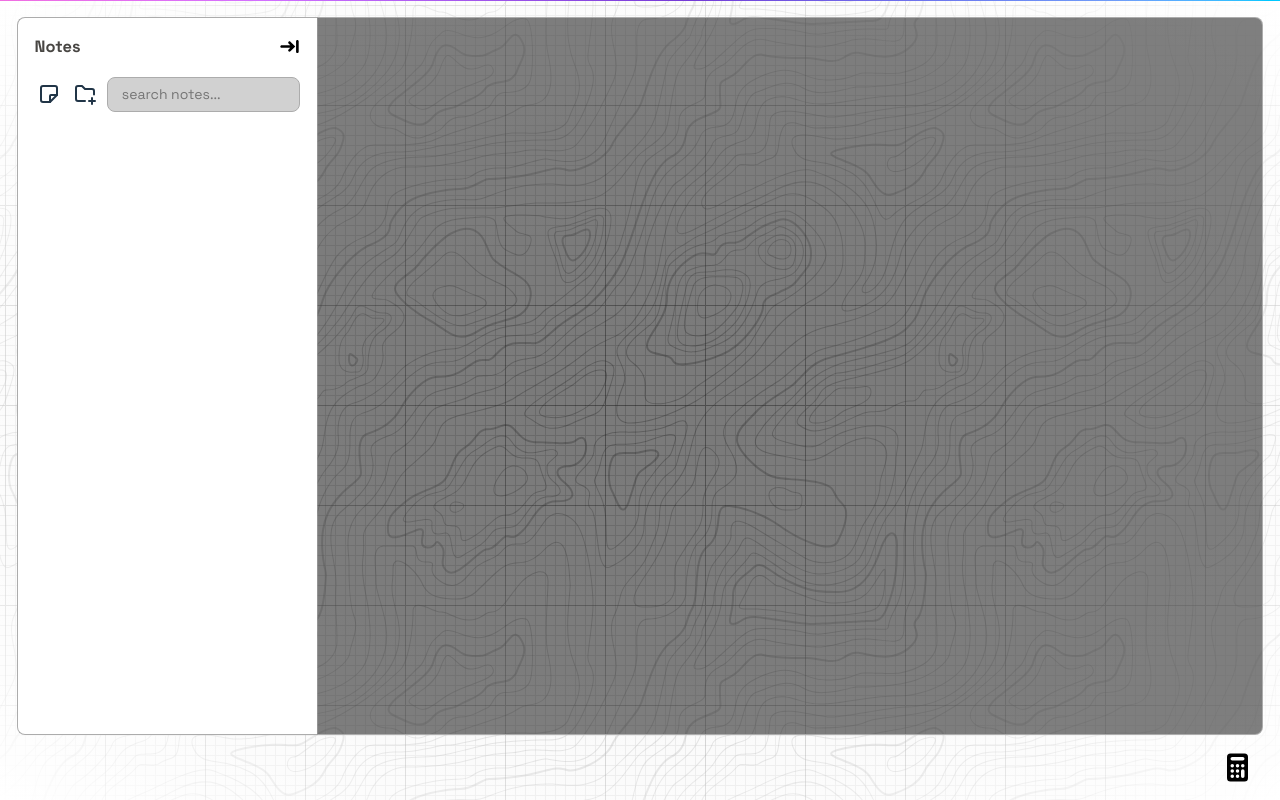
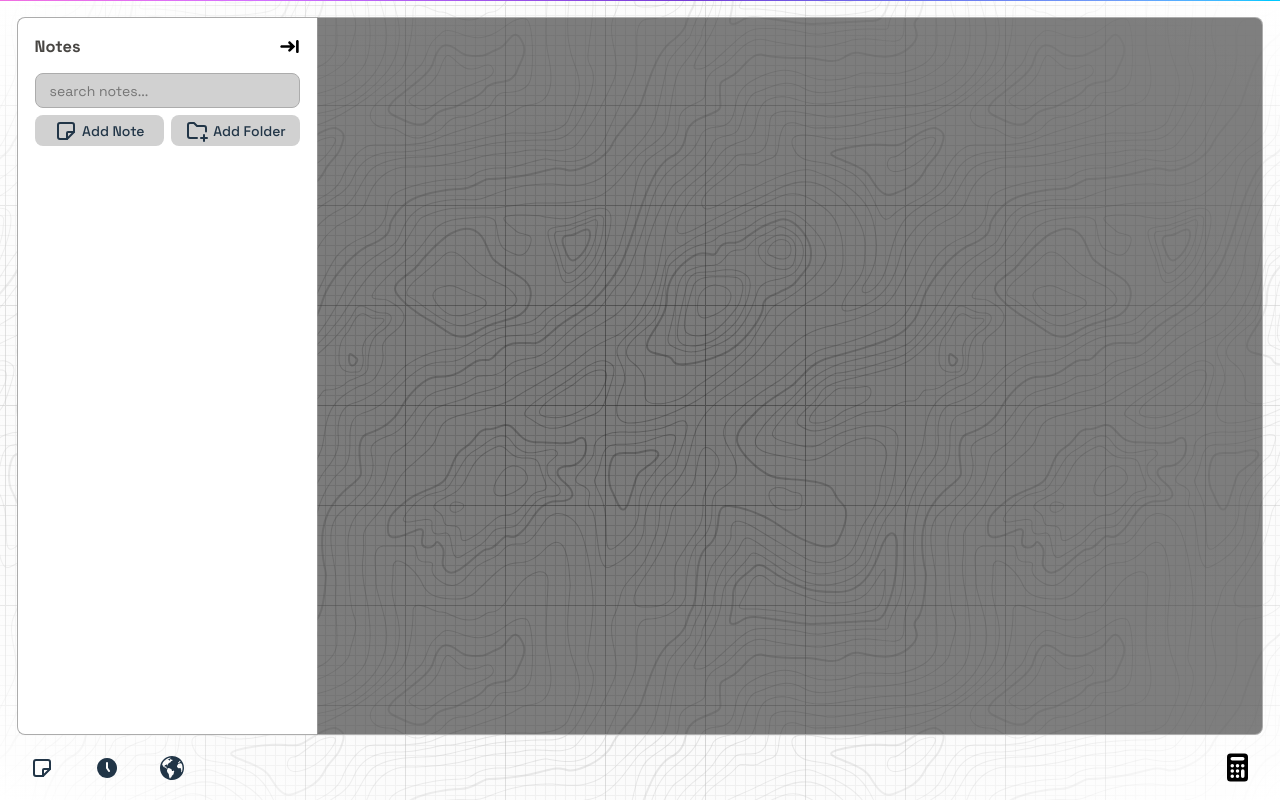
Before and after one commit to BigBadBodyPillow/Notes, a React (Vite) app: page / in a window 1280 px wide. Built offline with nearby package versions, Linux system fonts and the light colour scheme; the HTML template or start-up script is replaced by a standard one.

Commit message:
fix caluclator for webkit campatibility and add nav buttons

```diff
--- a/src/App.css
+++ b/src/App.css
@@ -54,12 +54,41 @@ main {
   justify-content: center;
   /* gap: 1em; */
 }
-.tools {
+.bottom-tools {
   z-index: 1;
   /* height: 20px; */
   width: 100%;
   padding: 0.5em 1.2em;
   display: flex;
-  justify-content: flex-end;
+  justify-content: flex-start;
   gap: 1em;
+  .clock-toggle {
+    svg {
+      height: 24px;
+      width: 24px;
+      path {
+        fill: var(--text-colour);
+      }
+    }
+  }
+  button {
+    background-color: transparent;
+    padding: 0.5em;
+    aspect-ratio: 1/1;
+    display: flex;
+    justify-content: center;
+    align-items: center;
+    transition:
+      border-color 0.25s,
+      transform 0.15s cubic-bezier(0.56, 0.72, 0, 0.99);
+
+    &:hover {
+      background-color: var(--button-background);
+    }
+  }
+  .calculator {
+    flex: 1;
+    display: flex;
+    justify-content: flex-end;
+  }
 }
--- a/src/App.jsx
+++ b/src/App.jsx
@@ -6,6 +6,11 @@ import { Calculator } from "./components/Calculator/Calculator";
 import { Notes } from "./components/Notes/Notes";
 import { Aside } from "./components/Notes/Aside/Aside";
 import { NotesProvider } from "./context/NotesContext";
+
+//assets
+import NotesSVG from "./assets/note.svg?react";
+import TimerSVG from "./assets/clock-hour-5.svg?react";
+import ClockSVG from "./assets/earth-12-svgrepo-com.svg?react";
 
 function App() {
   return (
@@ -16,8 +21,19 @@ function App() {
           <Aside />
           <Notes />
         </main>
-        <div className="tools">
-          <Calculator />
+        <div className="bottom-tools">
+          <button className="notes-toggle">
+            <NotesSVG />
+          </button>
+          <button className="timer-toggle">
+            <TimerSVG />
+          </button>
+          <button className="clock-toggle">
+            <ClockSVG />
+          </button>
+          <div className="calculator">
+            <Calculator />
+          </div>
         </div>
       </>
     </NotesProvider>
--- a/src/components/Calculator/Calculator.css
+++ b/src/components/Calculator/Calculator.css
@@ -45,7 +45,8 @@
   --keypad-background: light-dark(#c7c7c7, #1a1a1a);
 
   position-anchor: --calculator-toggle;
-  position: absolute !important;
+  position: absolute;
+  bottom: 10%; /* for compatibility (anchor not on safari yet i guess? or anchor in calc)*/
   bottom: calc(anchor(top) + 0.5em);
   right: anchor(right);
   /* bottom: 4rem;
--- a/src/components/Notes/Aside/Aside.css
+++ b/src/components/Notes/Aside/Aside.css
@@ -12,8 +12,6 @@
     display: flex;
     flex-direction: column;
     overflow-y: auto;
-    /* scrollbar-gutter: stable; */
-    /* justify-content: space-between; */
 
     &.closed {
       max-width: 50px;
@@ -55,25 +53,36 @@
       margin-block: 1em;
       padding: 0;
       display: flex;
+      flex-direction: column;
       gap: 0.5em;
       align-items: center;
 
+      .button-group {
+        display: flex;
+        gap: 0.5em;
+        width: 100%;
+      }
+
       button,
       .import {
+        margin: 0;
         padding: 0;
-        margin: 0;
-        background: transparent;
-        height: 2.5em;
-        width: 2.5em;
+        padding-block: 0.25em;
+        flex: 1;
         border: none;
         cursor: pointer;
-        display: grid;
-        place-items: center;
-        font-size: 1.2em;
+        display: flex;
+        align-items: center;
+        gap: 0.3em;
+        justify-content: center;
+        white-space: nowrap;
 
         border-radius: var(--border-radius);
+        &:hover {
+          transform: none;
+        }
       }
-      .import {
+      /* .import {
         transition:
           transform 0.15s cubic-bezier(0.56, 0.72, 0, 0.99),
           var(--theme-switch-transition);
@@ -84,7 +93,7 @@
         &:active {
           transform: scale(1);
         }
-      }
+      } */
 
       input {
         height: 2.5em;
--- a/src/components/Notes/Aside/Aside.jsx
+++ b/src/components/Notes/Aside/Aside.jsx
@@ -95,21 +95,30 @@ export function Aside() {
           </button>
         </div>
         <div className="tools">
-          <button className="addNote" onClick={handleAddNote} title="Add note">
-            <AddNoteSVG />
-          </button>
-          <button
-            className="addFolder"
-            onClick={handleAddFolder}
-            title="Add folder"
-          >
-            <AddFolderSVG />
-          </button>
           <input
             placeholder="search notes..."
             value={searchTerm}
             onChange={handleSearch}
           />
+          <div className="button-group">
+            <button
+              className="addNote"
+              onClick={handleAddNote}
+              title="Add note"
+            >
+              <AddNoteSVG />
+              <span>Add Note</span>
+            </button>
+            <button
+              className="addFolder"
+              onClick={handleAddFolder}
+              title="Add folder"
+            >
+              <AddFolderSVG />
+              <span>Add Folder</span>
+            </button>
+          </div>
+
           {/* <button className="export" onClick={handleExport} title="Export">
             <ExportSVG />
           </button>
--- a/src/components/Notes/Aside/Folder/Folder.css
+++ b/src/components/Notes/Aside/Folder/Folder.css
@@ -22,6 +22,7 @@
   &:not(:last-child) {
     margin-bottom: 1em;
   }
+
   padding: var(--padding);
   min-height: var(--height);
   border: 1px solid var(--border-colour);
@@ -33,6 +34,7 @@
       margin-bottom: var(--padding);
     }
   }
+
   summary {
     cursor: pointer;
     margin-bottom: var(--padding);
@@ -44,6 +46,13 @@
     height: 100%;
     padding-left: var(--padding);
     justify-content: space-between;
+    margin-bottom: 1em;
+
+    /* for safair */
+    &::-webkit-details-marker {
+      /* content: ""; */
+      display: none;
+    }
   }
 
   /* .folder-actions {
@@ -56,6 +65,10 @@
     padding: 0;
     background-color: transparent;
     transition: none;
+    svg {
+      height: 1em;
+      width: 1em;
+    }
     &:hover {
       transform: none;
       svg {
@@ -64,7 +77,7 @@
     }
   }
 
-  &:hover .delete {
+  &:hover summary .delete {
     visibility: visible;
   }
   .add-note {
--- a/src/context/NotesContext.jsx
+++ b/src/context/NotesContext.jsx
@@ -65,7 +65,7 @@ export function NotesProvider({ children }) {
   const addFolder = useCallback((parentId = null) => {
     const newFolder = {
       id: Date.now().toString(),
-      title: "New Folder",
+      title: "Folder",
       children: [],
       type: "folder",
     };
--- a/src/index.css
+++ b/src/index.css
@@ -96,3 +96,6 @@ button:focus-visible {
 *:focus-visible {
   outline: 4px solid var(--accent-colour);
 }
+/* *::selection {
+  background-color: hsl(from var(--accent-colour) h s l / 0.7);
+} */
```
Also changed, not shown: src/assets/clock-hour-5.svg (added), src/assets/earth-12-svgrepo-com.svg (added).
